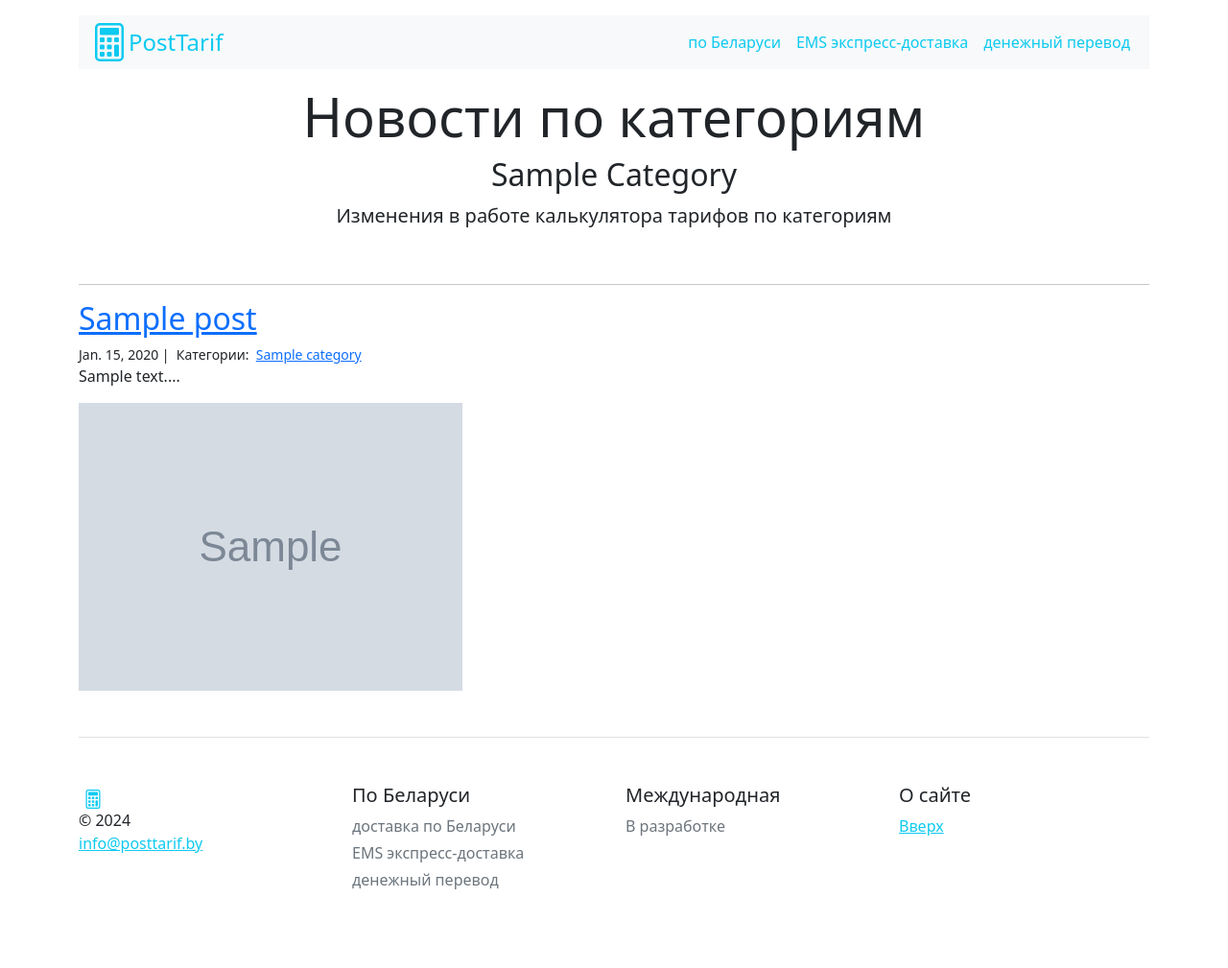
After one commit to AlenaYurevich/Postcalc3, a Django app: template news/templates/news_category.html in a window 1280 px wide. The commit adds this page. Shown: the whole page at 96% size. Run offline with Django 3.2, Linux system fonts and the light colour scheme; the template is opened without the code that fills it: most values are stand-ins (such as "Sample title", 1, 10 or a date in 2020); grey boxes marked "Sample" are stand-in pictures; some libraries are stand-ins or nearby versions.

Commit message:
category detail

```diff
--- /dev/null
+++ b/news/templates/news_category.html
@@ -0,0 +1,57 @@
+{% extends 'base.html' %}
+{% load static %}
+{% block page_content %}
+{% block seo %}
+  <title>Новости по категориям</title>
+  <meta name="description" content="Обновления на сайте, повышение тарифов на услуги">
+  <meta name="keywords" content="Тарифы, рост тарифов, новые расчеты">
+  <link rel="canonical" href="https://posttarif.by/news/category"/>
+  <meta property="og:title" content="Новости по категориям"/>
+  <meta property="og:image" content="https://posttarif.by/apple-touch-icon.png"/>
+  <meta property="og:description" content="Обновления на сайте, повышение тарифов на услуги"/>
+  <meta property="og:type" content="article"/>
+{% endblock %}
+ <main>
+  <header>
+    <div class="pricing-header p-3 pb-md-4 mx-auto text-center">
+      <h1 class="display-4 fw-normal text-body-emphasis">Новости по категориям</h1>
+         <h2>{{ category | title }}</h2>
+      <p class="fs-5 text-body-secondary">Изменения в работе калькулятора тарифов по категориям</p>
+    </div>
+  </header>
+
+  <hr>
+<!--  {% for post in posts %}-->
+<!-- <div class="row">-->
+<!--    <div class="col-md-3 order-md-1">-->
+<!--           <img src = "{{ post.image_min }}" alt = "{{ post.alt }}"/>-->
+<!--     </div>-->
+<!--    <div class="col-md-7 order-md-2">-->
+<!--        <h2 class="featurette-heading"><a class ="text-info text-decoration-none" href="{% url 'news_detail' post.pk %}">{{ post.title }}</a><span class="text-muted"></span></h2>-->
+<!--        <small>{{ post.created_on }}</small>-->
+<!--        <p>{{ post.body }}</p>-->
+<!--    </div>-->
+<!--  </div>-->
+<!--  <hr class="featurette-divider">-->
+
+<!--  {% endfor %}-->
+  {% for post in posts %}
+  <div class="row">
+<div class="col-md-3 order-md-1">
+<img src = "{{ post.image_min }}" alt = "{{ post.alt }}"/>
+</div>
+        <h2><a href="{% url 'news_detail' post.pk%}">{{ post.title }}</a></h2>
+        <small>
+            {{ post.created_on.date }} |&nbsp;
+            Категории:&nbsp;
+            {% for category in post.categories.all %}
+            <a href="{% url 'news_category' category.name%}">
+                {{ category.name | capfirst }}
+            </a>
+            {% endfor %}
+        </small>
+        <p>{{ post.body | slice:":400" }}...</p>
+    {% endfor %}
+
+  </main>
+ {% endblock %}
--- a/news/templates/news_detail.html
+++ b/news/templates/news_detail.html
@@ -13,7 +13,7 @@
  <main>
   <header>
     <div class="pricing-header p-3 pb-md-4 mx-auto text-center">
-      <h1 class="display-4 fw-normal text-body-emphasis">Новости </h1>
+      <h1 class="display-4 fw-normal text-body-emphasis">Новости</h1>
     </div>
   </header>
   <hr>
--- a/news/templates/news_index.html
+++ b/news/templates/news_index.html
@@ -20,8 +20,6 @@
   </header>
 
   <hr>
-
-
   {% for post in posts %}
  <div class="row">
     <div class="col-md-3 order-md-1">
--- a/news/urls.py
+++ b/news/urls.py
@@ -3,8 +3,9 @@ from . import views
 from django.conf import settings
 from django.conf.urls.static import static
 
+
 urlpatterns = [
     path('', views.news_index, name='news_index'),
     path('<int:pk>/', views.news_detail, name='news_detail'),
-    path('<category>/', views.news_category, name='news_category'),
+    path('<category>/', views.news_category, name='news_category')
     ] + static(settings.STATIC_URL, document_root=settings.STATIC_ROOT)
```
Also changed, not shown: db.sqlite3.
